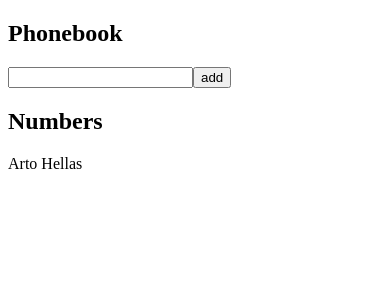
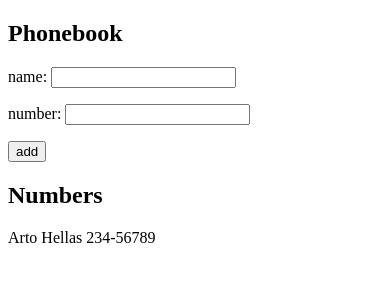
Before and after one commit to ZamanS94/UniofHelsinki_FullStackOpen, a React (Vite) app in the folder part2/: page / in a window 390 px wide. Shown: the top 300 px of the page. Built offline with nearby package versions, Linux system fonts and the light colour scheme.

Commit message:
2.8: The Phonebook Step 3

```diff
--- a/part2/src/App.jsx
+++ b/part2/src/App.jsx
@@ -3,10 +3,11 @@ import React, { useState } from 'react'
 
 const App = () => {
   const [persons, setPersons] = useState([
-    { name: 'Arto Hellas'
+    { name: 'Arto Hellas', number: "234-56789", id: 1
    }
   ])
   const [newPersons, setNewPersons] = useState('')
+  const [newNumbers, setNewNumbers] = useState('')
 
   const addPerson = (event) => {
     event.preventDefault()
@@ -14,7 +15,8 @@ const App = () => {
       alert(newPersons+' is already added to phonebook')
     } else {
       const personObject = {
-        name: newPersons
+        name: newPersons,
+        number: newNumbers, id: persons.length + 1
       }
       setPersons(persons.concat(personObject))
       setNewPersons('')
@@ -25,16 +27,21 @@ const App = () => {
     setNewPersons(event.target.value)
   }
 
+  const handleNumberChange = (event) => {
+    setNewNumbers(event.target.value)
+  }
+
   return (
     <div>
       <h2>Phonebook</h2>
       <form onSubmit={addPerson}>
-        <input value={newPersons} onChange={handleNameChange} />
-        <button type="submit">add</button>
+        <p>name: <input value={newPersons} onChange={handleNameChange} /></p>
+        <p>number: <input value={newNumbers} onChange={handleNumberChange} /> </p>
+        <p> <button type="submit">add</button></p>
       </form>
       <h2>Numbers</h2>
       {persons.map((person) => (
-        <p>{person.name}</p>
+        <p key = {person.id}>{person.name} {person.number}</p>
       ))}
     </div>
   )
```
